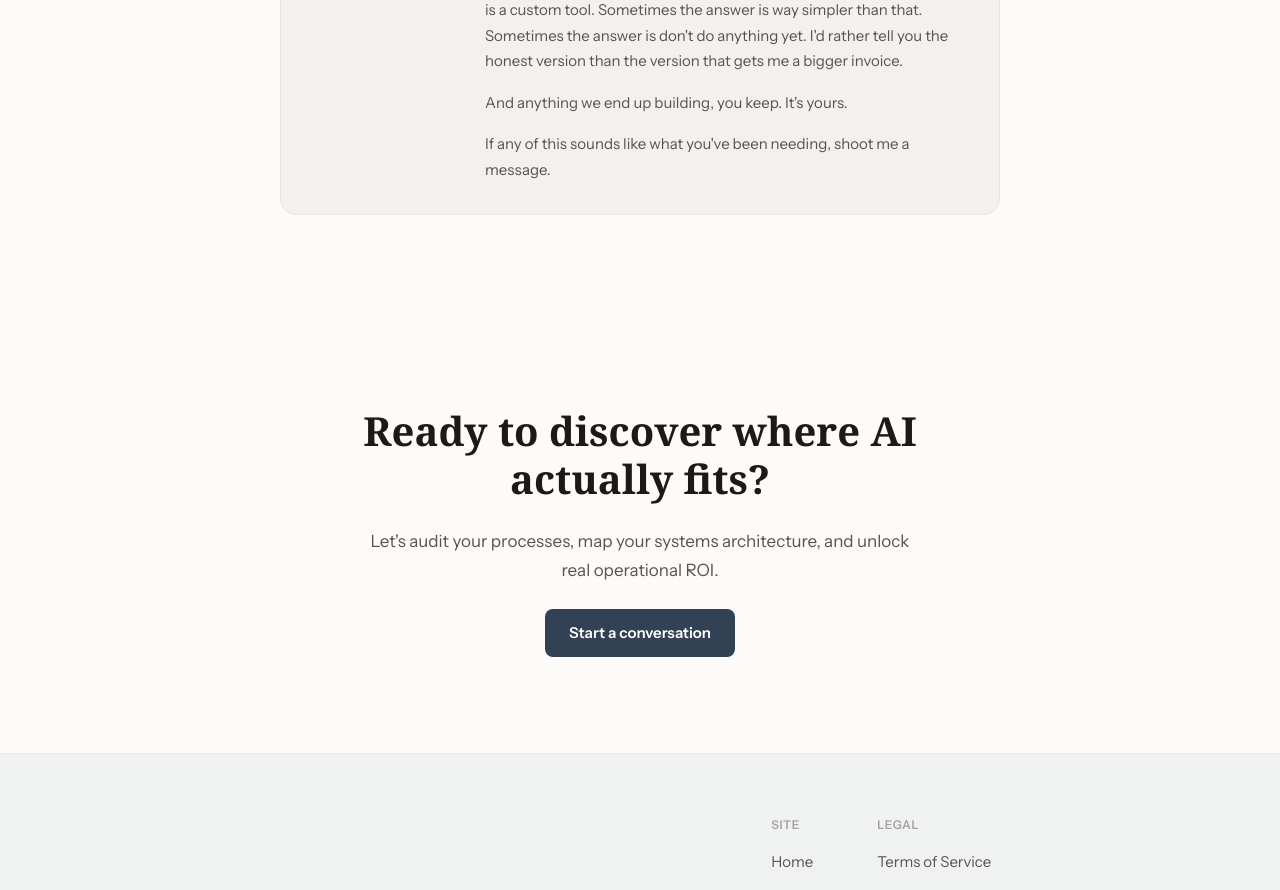
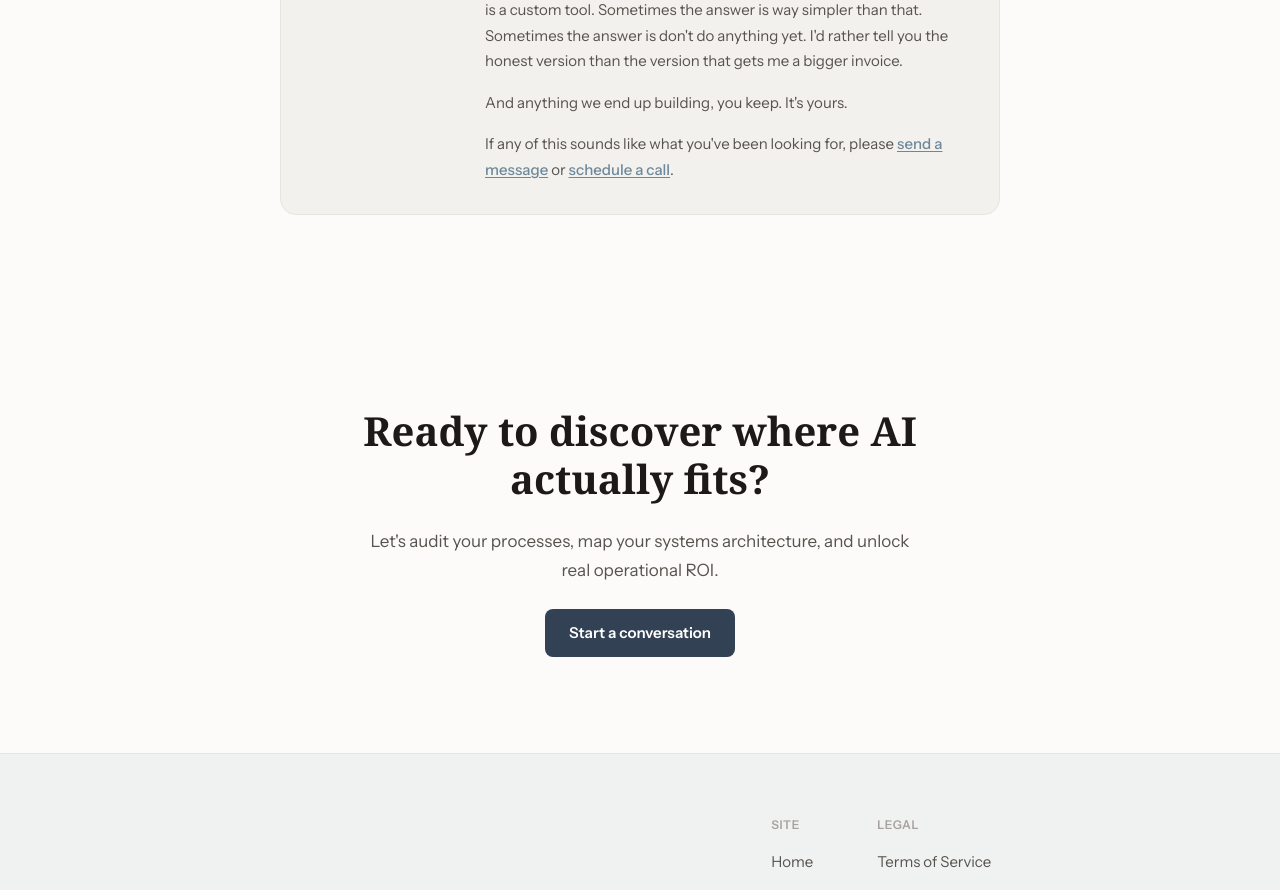
Before and after one commit to josh-strohm/strohmpartners, a React (Vite) app: page / in a window 1280 px wide. Shown: the part 3900-4790 px from the top of the page. Built offline with nearby package versions, Linux system fonts and the light colour scheme; a web font is replaced by a local one.

Commit message:
changed the wording at the end of founder message

```diff
--- a/src/pages/Home.module.css
+++ b/src/pages/Home.module.css
@@ -304,6 +304,17 @@
   margin-bottom: 0;
 }
 
+.founderMessage a {
+  color: var(--color-accent);
+  text-decoration: underline;
+  text-underline-offset: 2px;
+  font-weight: 500;
+}
+
+.founderMessage a:hover {
+  opacity: 0.8;
+}
+
 @media (max-width: 640px) {
   .founderContent {
     flex-direction: column;
--- a/src/pages/Home.tsx
+++ b/src/pages/Home.tsx
@@ -293,7 +293,7 @@
                   And anything we end up building, you keep. It's yours.
                 </p>
                 <p>
-                  If any of this sounds like what you've been needing, shoot me a message.
+                  If any of this sounds like what you've been looking for, please <a href="/contact">send a message</a> or <a href="/book">schedule a call</a>.
                 </p>
               </div>
             </div>
```
